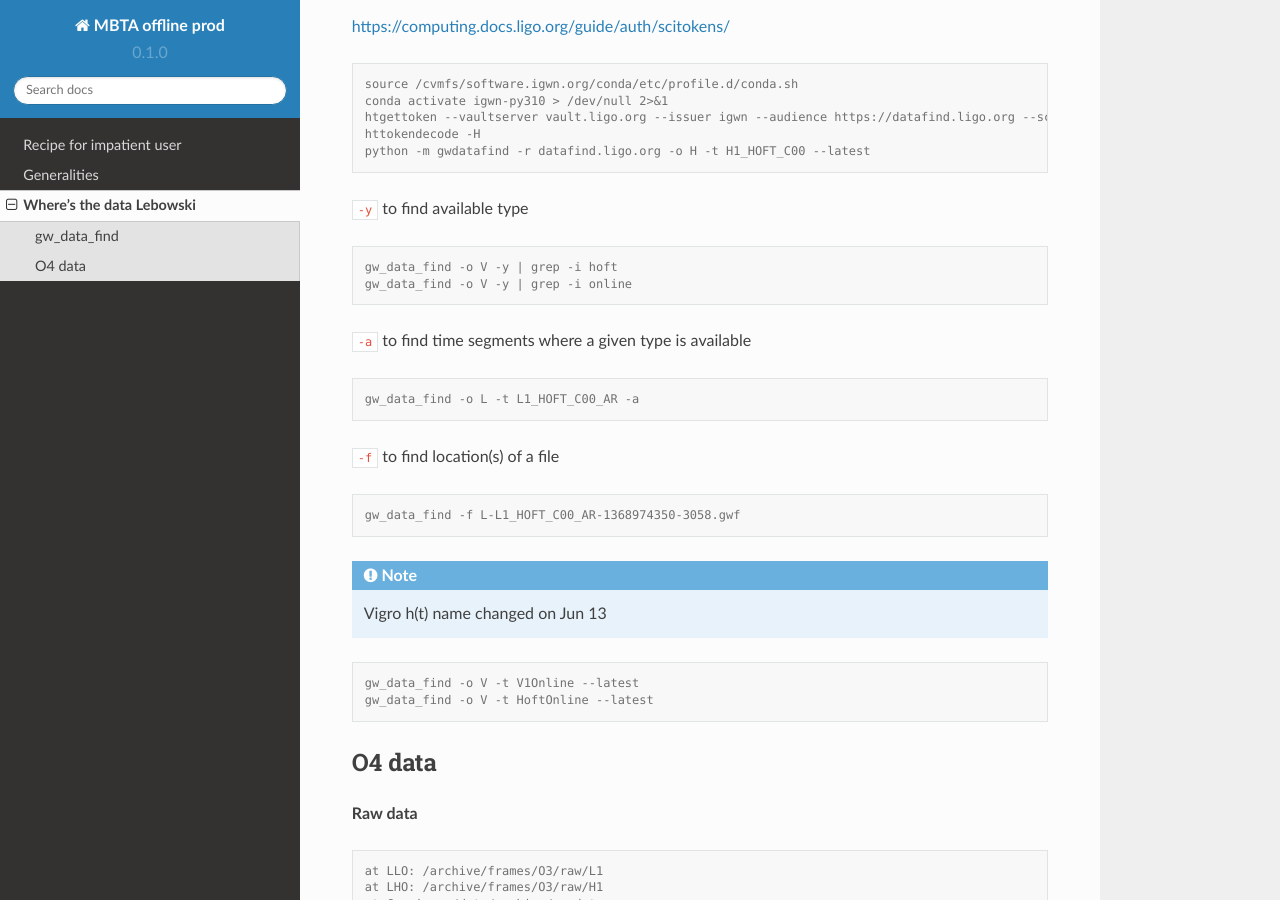
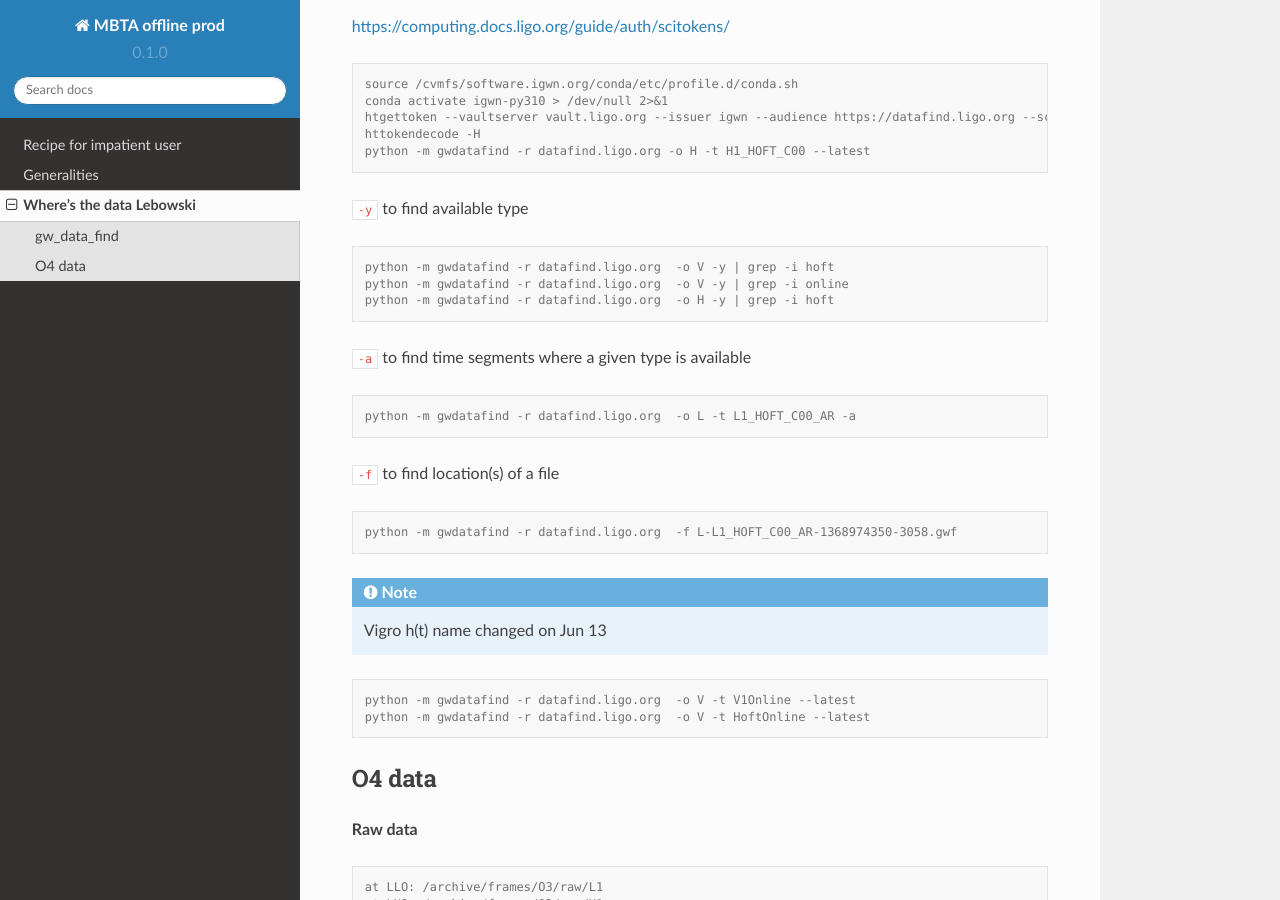
Before and after one commit to lethuill/mbta-offline-doc, a Sphinx documentation site: the page built from docs/source/data.rst, in a window 1280 px wide and 900 px high, scrolled down 321 px. Built offline with Sphinx 7.4.7 and the Read the Docs theme 2.0.0, drawn with Linux system fonts in a browser that asks for light colours.

Commit message:
Update data.rst

```diff
--- a/docs/source/data.rst
+++ b/docs/source/data.rst
@@ -24,22 +24,23 @@ https://computing.docs.ligo.org/guide/auth/scitokens/
 
 .. code-block:: console
 
-   gw_data_find -o V -y | grep -i hoft
-   gw_data_find -o V -y | grep -i online
+   python -m gwdatafind -r datafind.ligo.org  -o V -y | grep -i hoft
+   python -m gwdatafind -r datafind.ligo.org  -o V -y | grep -i online
+   python -m gwdatafind -r datafind.ligo.org  -o H -y | grep -i hoft
 
 
 ``-a`` to find time segments where a given type is available
 
 .. code-block:: console
 
-   gw_data_find -o L -t L1_HOFT_C00_AR -a
+   python -m gwdatafind -r datafind.ligo.org  -o L -t L1_HOFT_C00_AR -a
 
 
 ``-f`` to find location(s) of a file
 
 .. code-block:: console
 
-   gw_data_find -f L-L1_HOFT_C00_AR-1368974350-3058.gwf
+   python -m gwdatafind -r datafind.ligo.org  -f L-L1_HOFT_C00_AR-1368974350-3058.gwf
 
 .. note::
 
@@ -47,8 +48,8 @@ https://computing.docs.ligo.org/guide/auth/scitokens/
 
 .. code-block:: console
 
-   gw_data_find -o V -t V1Online --latest
-   gw_data_find -o V -t HoftOnline --latest
+   python -m gwdatafind -r datafind.ligo.org  -o V -t V1Online --latest
+   python -m gwdatafind -r datafind.ligo.org  -o V -t HoftOnline --latest
 
 
 
```
